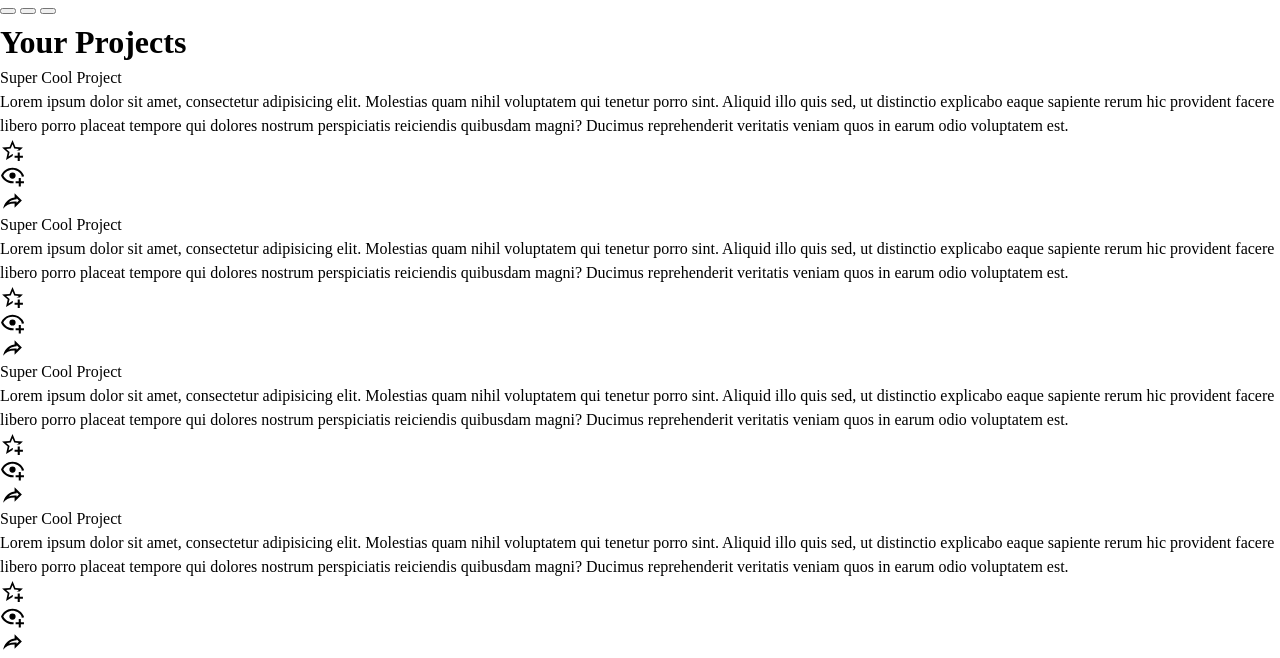
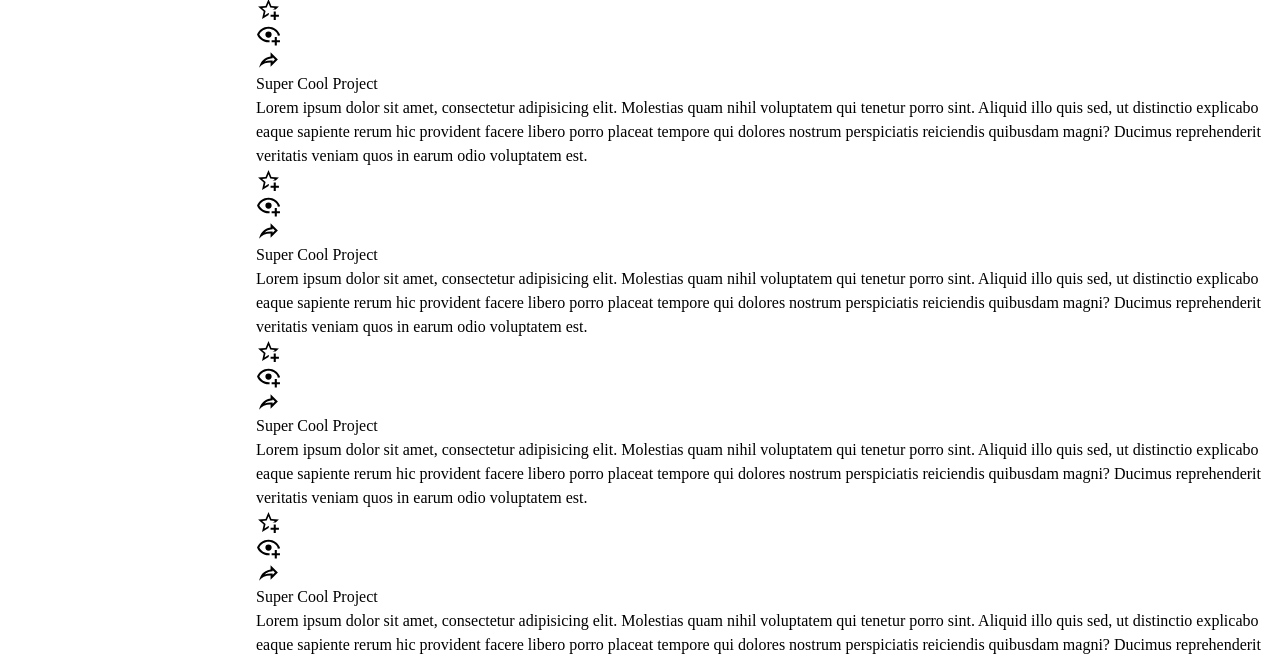
Before and after one commit to StewardRighteous/top-admin-dashboard, a plain HTML site: page index.html in a window 1280 px wide. Shown: the part 698-1356 px from the top of the page. Drawn offline with Linux system fonts and the light colour scheme.

Commit message:
chore- create basic layout

```diff
--- a/css/style.css
+++ b/css/style.css
@@ -3,3 +3,24 @@ img[src$=".svg"]{
     height: 25px;
     width: 25px;
 }
+
+/* basic layout */
+.dashboard{
+    display: grid;
+    grid-template: 1fr 3fr/ 1fr 4fr;
+    grid-template-areas:
+        "sidebar header"
+        "sidebar content";
+}
+
+.sidebar{
+    grid-area: sidebar;
+}
+
+.header{
+    grid-area: header;
+}
+
+.content{
+    grid-area: content;
+}
--- a/index.html
+++ b/index.html
@@ -100,13 +100,15 @@
                 <button></button>
             </div>
         </div>
+        <div class="content">
             <div class="projects">
                 <h1>Your Projects</h1>
                 <div class="cards">
                     <div class="title">Super Cool Project</div>
                     <div class="content">Lorem ipsum dolor sit amet, consectetur adipisicing elit. Molestias quam nihil
                         voluptatem qui tenetur porro sint. Aliquid illo quis sed, ut distinctio explicabo eaque sapiente
-                    rerum hic provident facere libero porro placeat tempore qui dolores nostrum perspiciatis reiciendis
+                        rerum hic provident facere libero porro placeat tempore qui dolores nostrum perspiciatis
+                        reiciendis
                         quibusdam magni? Ducimus reprehenderit veritatis veniam quos in earum odio voluptatem est.</div>
                     <div class="icons">
                         <img src="svg/projects/star-plus-outline.svg" alt="add to favourite">
@@ -118,7 +120,8 @@
                     <div class="title">Super Cool Project</div>
                     <div class="content">Lorem ipsum dolor sit amet, consectetur adipisicing elit. Molestias quam nihil
                         voluptatem qui tenetur porro sint. Aliquid illo quis sed, ut distinctio explicabo eaque sapiente
-                    rerum hic provident facere libero porro placeat tempore qui dolores nostrum perspiciatis reiciendis
+                        rerum hic provident facere libero porro placeat tempore qui dolores nostrum perspiciatis
+                        reiciendis
                         quibusdam magni? Ducimus reprehenderit veritatis veniam quos in earum odio voluptatem est.</div>
                     <div class="icons">
                         <img src="svg/projects/star-plus-outline.svg" alt="add to favourite">
@@ -130,7 +133,8 @@
                     <div class="title">Super Cool Project</div>
                     <div class="content">Lorem ipsum dolor sit amet, consectetur adipisicing elit. Molestias quam nihil
                         voluptatem qui tenetur porro sint. Aliquid illo quis sed, ut distinctio explicabo eaque sapiente
-                    rerum hic provident facere libero porro placeat tempore qui dolores nostrum perspiciatis reiciendis
+                        rerum hic provident facere libero porro placeat tempore qui dolores nostrum perspiciatis
+                        reiciendis
                         quibusdam magni? Ducimus reprehenderit veritatis veniam quos in earum odio voluptatem est.</div>
                     <div class="icons">
                         <img src="svg/projects/star-plus-outline.svg" alt="add to favourite">
@@ -142,7 +146,8 @@
                     <div class="title">Super Cool Project</div>
                     <div class="content">Lorem ipsum dolor sit amet, consectetur adipisicing elit. Molestias quam nihil
                         voluptatem qui tenetur porro sint. Aliquid illo quis sed, ut distinctio explicabo eaque sapiente
-                    rerum hic provident facere libero porro placeat tempore qui dolores nostrum perspiciatis reiciendis
+                        rerum hic provident facere libero porro placeat tempore qui dolores nostrum perspiciatis
+                        reiciendis
                         quibusdam magni? Ducimus reprehenderit veritatis veniam quos in earum odio voluptatem est.</div>
                     <div class="icons">
                         <img src="svg/projects/star-plus-outline.svg" alt="add to favourite">
@@ -229,6 +234,7 @@
                     <div class="project-name">Project Title Name</div>
                 </div>
             </div>
+        </div>
 </body>
 
 </html>
```
Lines whose indentation alone changed are shown as unchanged.
